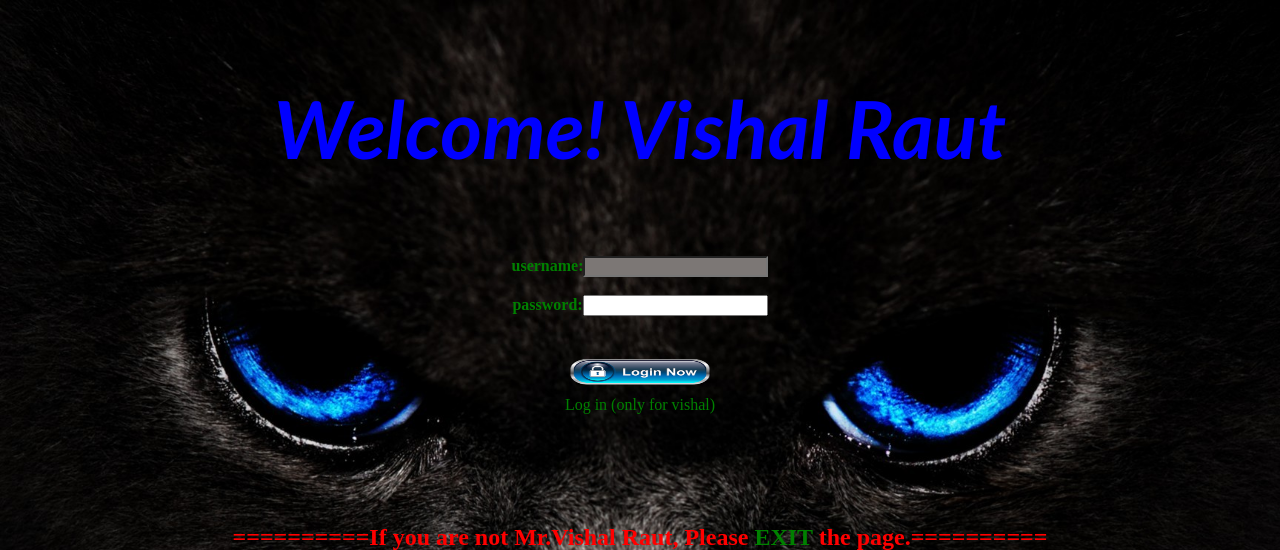
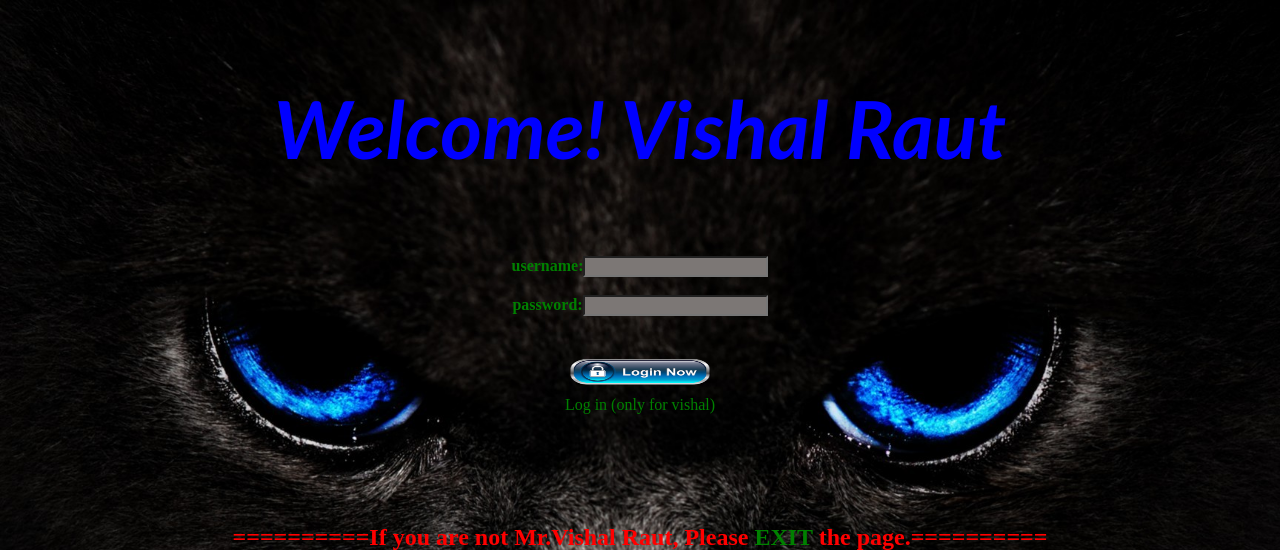
Before and after one commit to vvklr/secureDATA, a PHP site: page / in a window 1280 px wide. Shown: the top 550 px of the page. Run offline with PHP 8.4, Linux system fonts and the light colour scheme.

Commit message:
Update main.css
erased [type=text]  from input

```diff
--- a/main.css
+++ b/main.css
@@ -5,7 +5,7 @@ html {
   -o-background-size: cover;
   background-size: cover;
 }
-input[type=text] {
+input{
     background-color: #7C7775;
     color: white;
 }
```
